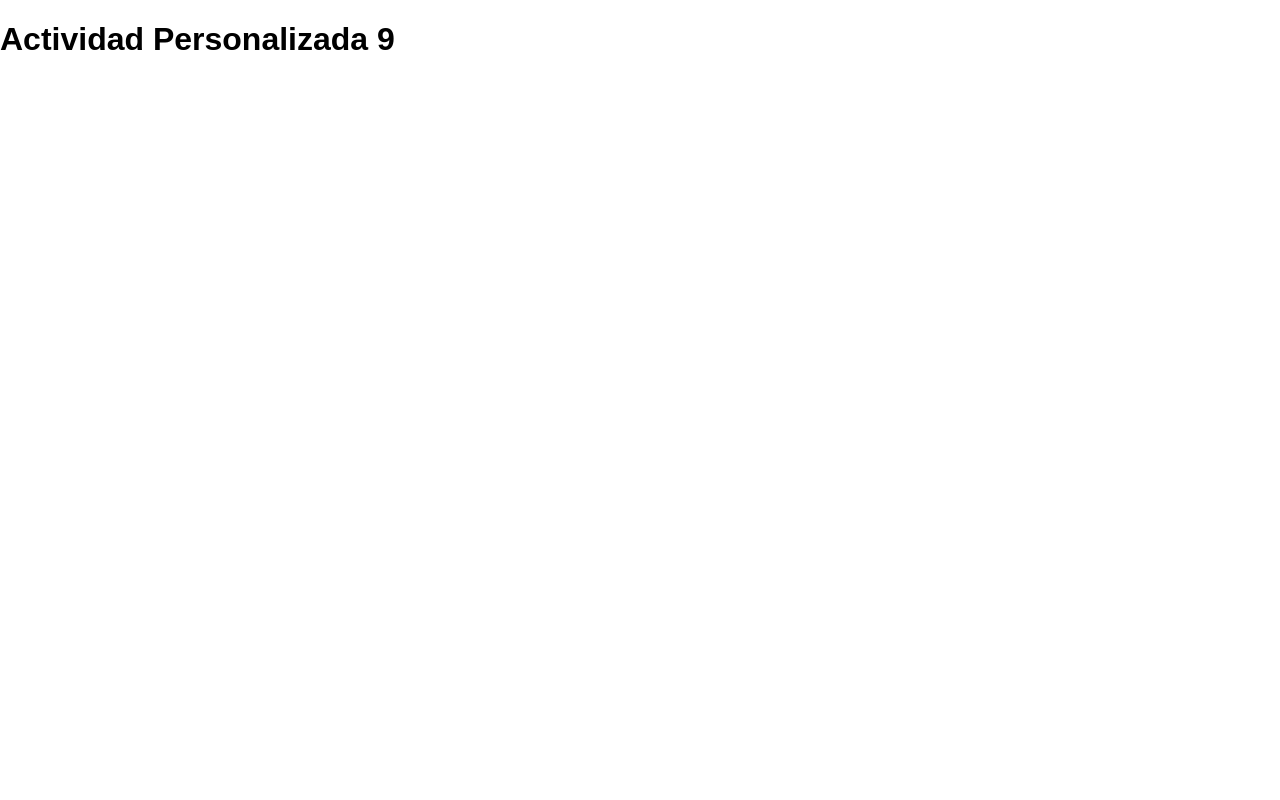
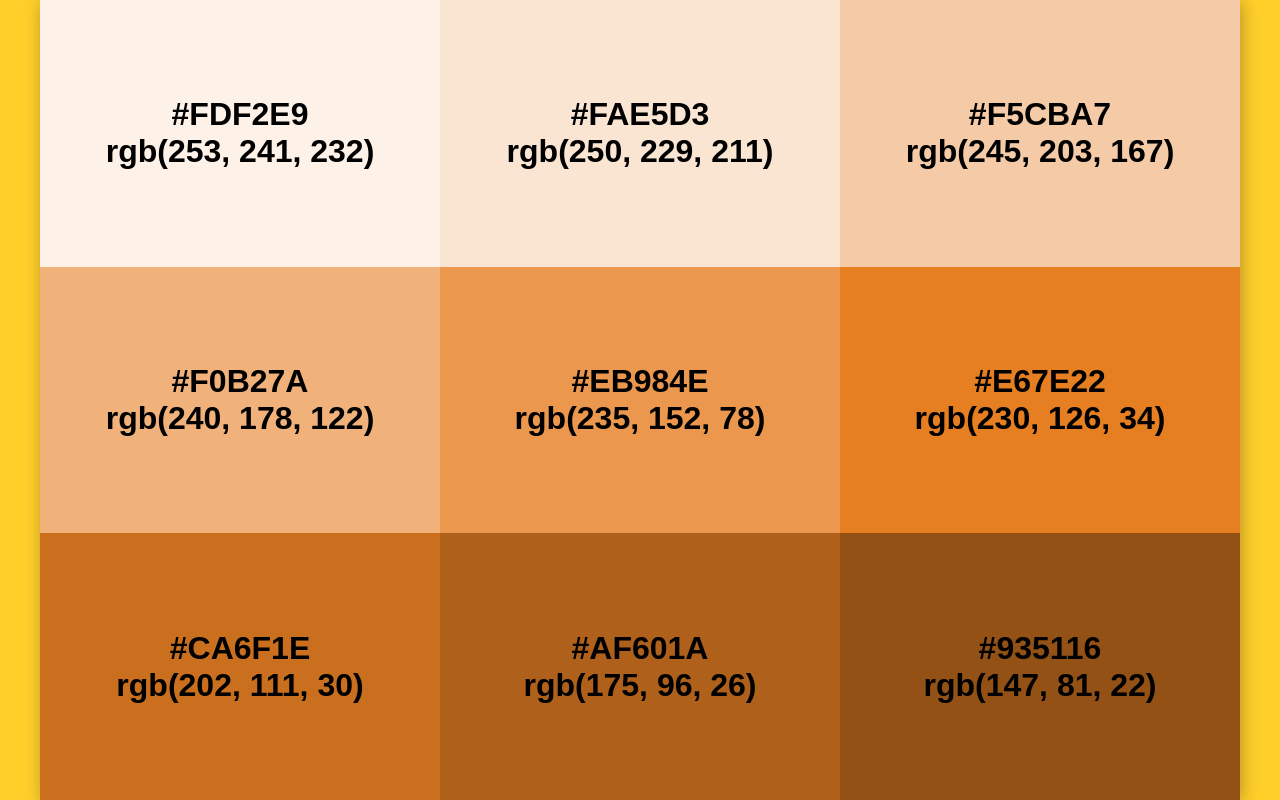
Before and after one commit to DylanSuarez/2202788.github.io, a plain HTML site: page actividades/actividad_p9.html in a window 1280 px wide. Drawn offline with Linux system fonts and the light colour scheme.

Commit message:
personaliza 9 terminada

```diff
--- a/actividades/actividad_p9.html
+++ b/actividades/actividad_p9.html
@@ -19,11 +19,71 @@
     body {
       margin: 0;
       overflow-x: hidden;
+      margin: auto;
+      width: 1200px;
+      height: 100vh;
+      display: grid;
+      grid-template-columns: repeat(3, 1fr);
+      grid-template-rows: repeat(3, 1fr);
+      background-color: #ffcf2a;
+      box-shadow: 2px 2px 16px #b69426;
+    }
+    .box {
+      display: flex;
+      justify-content: center;
+      align-items: center;
+      font-size: 2rem;
+      font-weight: bold;
+      text-align: center;
+    }
+    .box.uno {
+      background-color: #FDF2E9;
+      background-color: rgb(253, 241, 232);
+    }
+    .box.dos {
+      background-color: #FAE5D3;
+      background-color: rgb(250, 229, 211);
+    }
+    .box.tres {
+      background-color: #F5CBA7;
+      background-color: rgb(245, 203, 167);
+    }
+    .box.cuatro {
+      background-color: #F0B27A;
+      background-color: rgb(240, 178, 122);
+    }
+    .box.cinco {
+      background-color: #EB984E;
+      background-color: rgb(235, 152, 78);
+    }
+    .box.seis {
+      background-color: #E67E22;
+      background-color: rgb(230, 126, 34);
+    }
+    .box.siete {
+      background-color: #CA6F1E;
+      background-color: rgb(202, 111, 30);
+    }
+    .box.ocho {
+      background-color: #AF601A;
+      background-color: rgb(175, 96, 26);
+    }
+    .box.nueve {
+      background-color: #935116;
+      background-color: rgb(147, 81, 22);
     }
   </style>
   <title>Actividad Personalizada 9</title>
 </head>
 <body>
-  <h1>Actividad Personalizada 9</h1>
+  <div class="box uno">#FDF2E9 <br> rgb(253, 241, 232)</div>
+  <div class="box dos">#FAE5D3 <br> rgb(250, 229, 211)</div>
+  <div class="box tres">#F5CBA7 <br> rgb(245, 203, 167)</div>
+  <div class="box cuatro">#F0B27A <br> rgb(240, 178, 122)</div>
+  <div class="box cinco">#EB984E <br> rgb(235, 152, 78)</div>
+  <div class="box seis">#E67E22 <br> rgb(230, 126, 34)</div>
+  <div class="box siete">#CA6F1E <br> rgb(202, 111, 30)</div>
+  <div class="box ocho">#AF601A <br> rgb(175, 96, 26)</div>
+  <div class="box nueve">#935116 <br> rgb(147, 81, 22)</div>
 </body>
 </html>
```
